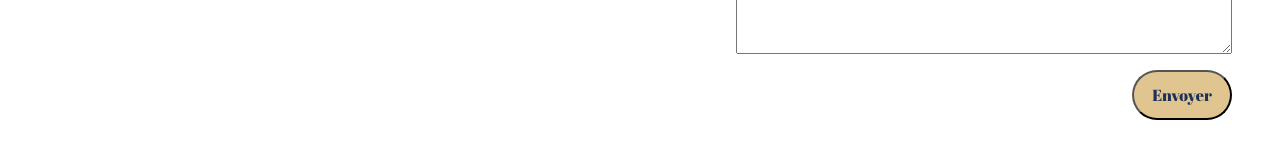
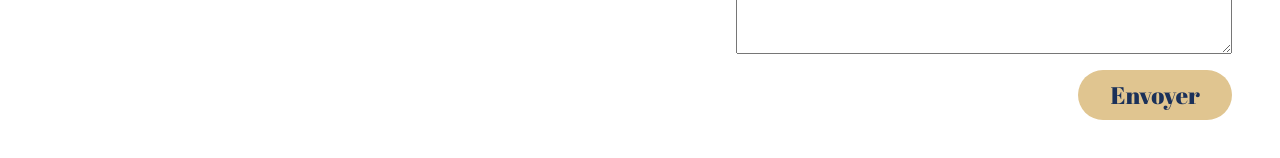
Before and after one commit to lucianmocan/unistra-portfolio-front-angular, an Angular app: page /contact in a window 1280 px wide. Shown: the part 520-678 px from the top of the page. Built offline with nearby package versions, Linux system fonts and the light colour scheme.

Commit message:
better button for submit on contact page

```diff
--- a/src/app/contactpage/contactpage.component.scss
+++ b/src/app/contactpage/contactpage.component.scss
@@ -43,13 +43,18 @@ main {
             }
         }
         button {
-            border-radius: 25px;
-            width: 100px;
+            cursor: pointer;
+            border-radius: 100px;
+            padding: 0.2rem 2rem 0.2rem 2rem;
+            border: none;
             height: 50px;
-            font-size: 1rem;
+            font-size: 1.5rem;
             font-family: $primary_font_family;
             background-color: $primary_background;
             color: $primary_text;
+        }
+        button:hover {
+            box-shadow: 0px 8px 15px rgba(0, 0, 0, 0.1);;
         }
         div:nth-child(5){
             color: red;
```
